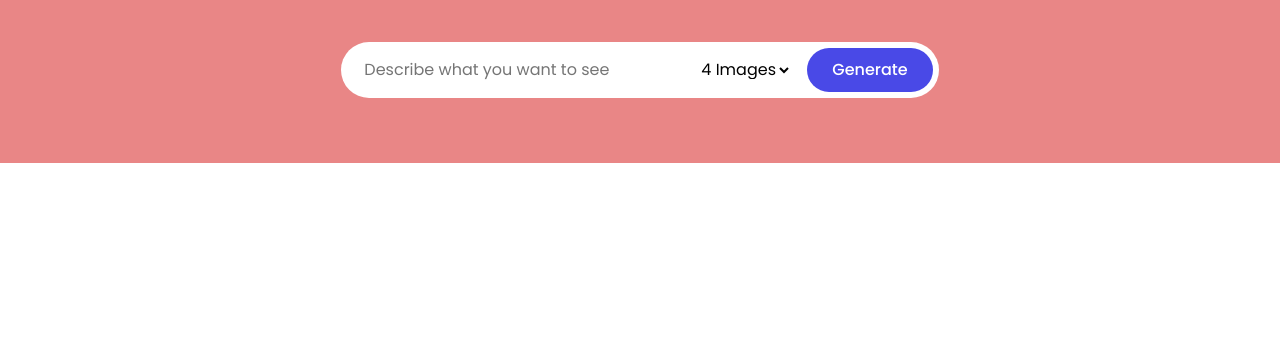
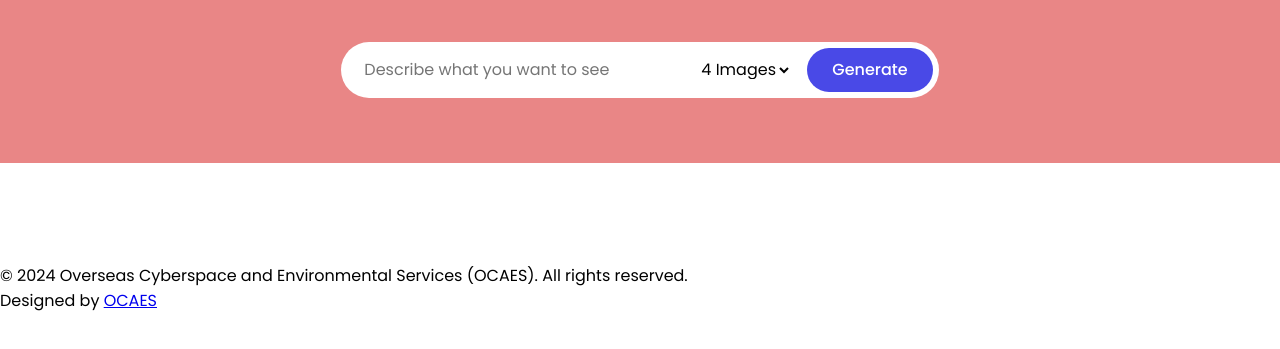
Before and after one commit to ocaes/ImageGeneratorTool, a plain HTML site: page index.html in a window 1280 px wide. Shown: the part 157-506 px from the top of the page. Drawn offline with Linux system fonts and the light colour scheme.

Commit message:
Update index.html

```diff
--- a/index.html
+++ b/index.html
@@ -10,7 +10,7 @@
 <body>
     <section class="image-generator">
         <div class="content">
-            <h1>AI Image Generator Tool </h1>
+            <h1>AI Image Generator Tool</h1>
             <p>Convert your text into an image tool.</p>
             <form action="#" class="generate-form">
                 <input class="prompt-input" type="text" placeholder="Describe what you want to see" required>
@@ -27,5 +27,9 @@
         </div>
     </section>
     <section class="image-gallery"></section>
+    <footer>
+        <p>&copy; 2024 Overseas Cyberspace and Environmental Services (OCAES). All rights reserved.</p>
+        <p>Designed by <a href="https://www.ocaes.com" target="_blank">OCAES</a></p>
+    </footer>
 </body>
 </html>
```
